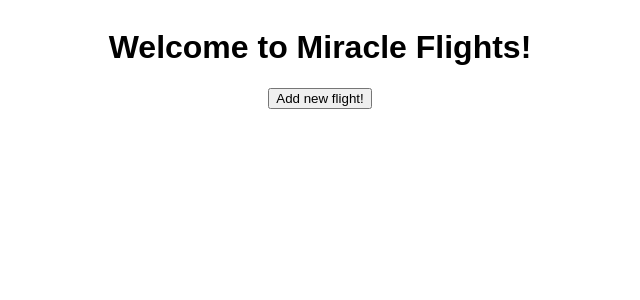
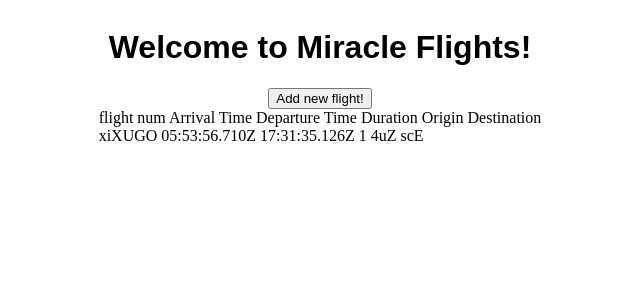
Before and after one commit to jacoblurie29/cpp-workshops, a React (Vite) app: page / in a window 1280 px wide. Both pictures are taken after a click on the button "Add new flight!". Shown: the top 300 px of the page, without its empty margins (320-960 px from the left). Built offline with nearby package versions, Linux system fonts and the light colour scheme.

Commit message:
implement functionality specified in README

```diff
--- a/package.json
+++ b/package.json
@@ -14,6 +14,7 @@
   },
   "dependencies": {
     "@faker-js/faker": "^8.2.0",
+    "@types/faker": "^6.6.9",
     "react": "^18.2.0",
     "react-dom": "^18.2.0"
   },
--- a/src/App.tsx
+++ b/src/App.tsx
@@ -1,13 +1,38 @@
+import { useEffect, useState } from "react";
 import styles from "./App.module.css";
+import { faker } from "@faker-js/faker";
+import FlightTable from "./components/FlightTable/FlightTable";
 
 export interface Flight {
   // ... fields here
+  flightNumber: string;
+  origin: string;
+  destination: string,
+  departureTime: string,
+  arrivalTime: string,
+  flightDuration: number
 }
 
 const App = () => {
   // state for flights should go here
+  const [flights, setFlights] = useState<Flight[]>([]);
+  useEffect(() => {
+    const newFlights = flights.sort((a: Flight, b: Flight) => ( a.flightDuration - b.flightDuration ));
+    console.log(newFlights);
+    setFlights(newFlights);
+  }, flights)
 
   const handleAddFlight = () => {
+    let newFlight: Flight = {
+      flightNumber: faker.string.alphanumeric(6),
+      origin: faker.string.alphanumeric(3),
+      destination: faker.string.alphanumeric(3),
+      departureTime: faker.date.anytime().toISOString().split("T")[1],
+      arrivalTime: faker.date.anytime().toISOString().split("T")[1],
+      flightDuration: faker.number.int({ min: 1, max:8 })
+    }
+    setFlights([...flights, newFlight]);
+
     // create a new flight with faker
     // add the new flight to the list of flights
     // set the new list of flights
@@ -17,7 +42,9 @@ const App = () => {
     <div className={styles.mainContainer}>
       <h1 className={styles.header}>Welcome to Miracle Flights!</h1>
       <button onClick={handleAddFlight}>Add new flight!</button>
-      {/* Put the table here and pass in the flights */}
+      {
+        <FlightTable flights = {flights}/>
+      /* Put the table here and pass in the flights */}
     </div>
   );
 };
--- a/src/components/FlightRow/FlightRow.tsx
+++ b/src/components/FlightRow/FlightRow.tsx
@@ -1 +1,26 @@
 // row component for the table of flights should go here
+
+import { Flight } from "../../App"
+
+interface FlightRowProps{
+    flight: Flight
+}
+
+
+const FlightRow = ({flight} : FlightRowProps) => {
+    return(
+        <div className="ROW">
+            {flight.flightNumber + " " + " "}
+
+            {flight.arrivalTime + "   " + "  "}
+            {" " + flight.departureTime + "     " + " " + " "}
+            {flight.flightDuration + "    " + " "}
+            {flight.origin + "     "}
+            {flight.destination}
+
+        </div>
+
+    )
+}
+
+export default FlightRow
--- a/src/components/FlightTable/FlightTable.tsx
+++ b/src/components/FlightTable/FlightTable.tsx
@@ -1 +1,25 @@
+import { Flight } from "../../App"
+import FlightRow from "../FlightRow/FlightRow"
+
+
 // component should go here
+interface FlightTableProps {
+    flights: Flight[]
+}
+
+const FlightTable = ({flights} : FlightTableProps) => {
+
+
+    return(
+        <div className="TABLE">
+            {"flight num Arrival Time Departure Time Duration Origin Destination"}
+            {flights.map((flight:Flight) => (
+                <FlightRow flight = {flight} />
+            ))}
+        </div>
+
+    )
+
+}
+
+export default FlightTable
```
Also changed, not shown: 1 other file (tests, documents, lock files or other folders).
